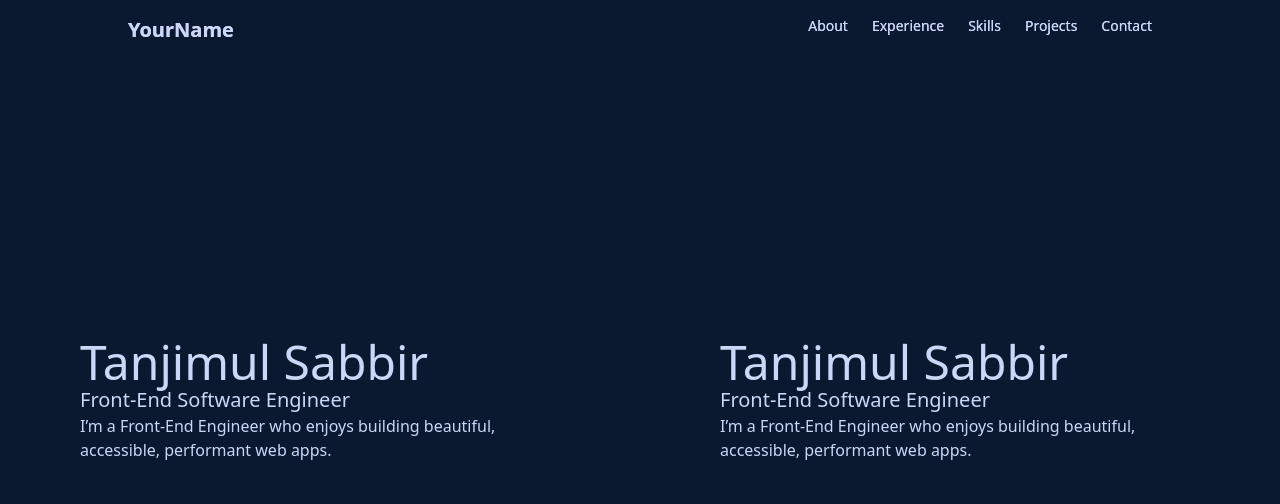
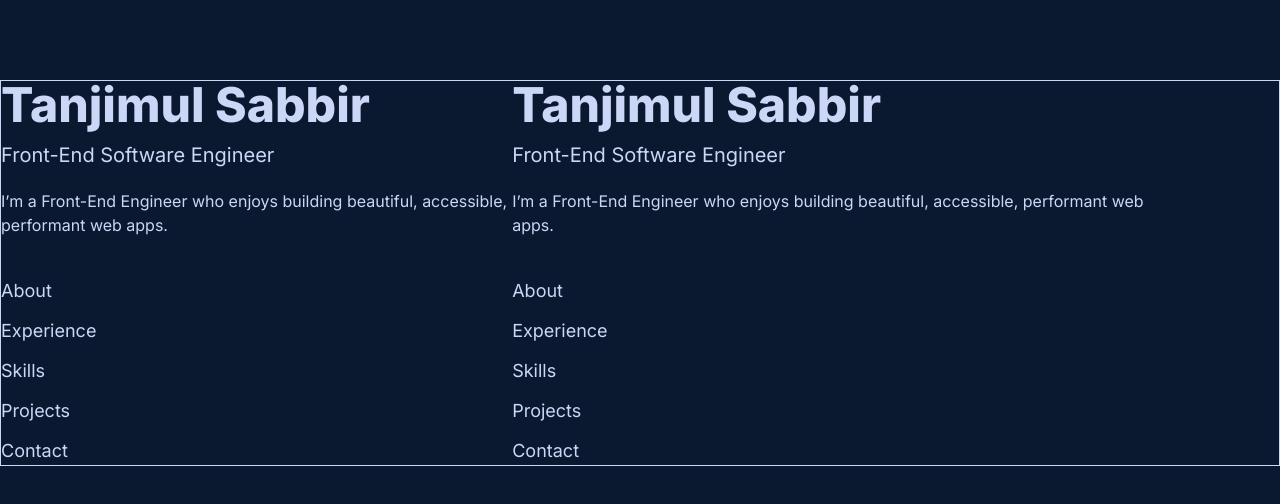
Before and after one commit to TanjimulSabbir/personal-portfolio-v2, a Next.js app: page /pages/introduction in a window 1280 px wide. Shown: the top 504 px of the page. Built offline with nearby package versions, Linux system fonts and the light colour scheme.

Commit message:
Refactor Header component and update Introduction page layout; enhance global styles

```diff
--- a/app/components/Header/Header.tsx
+++ b/app/components/Header/Header.tsx
@@ -1,36 +1,35 @@
+import Link from "next/link";
+
 export default function Header() {
   return (
-    <header className="fixed top-0 left-0 right-0 z-50 bg-background p-4">
-      <nav className="max-w-5xl mx-auto flex justify-between">
-        <h1 className="text-accent font-bold text-xl">YourName</h1>
-        <ul className="flex gap-6 text-sm text-textSecondary">
+    <header className="mt-10">
+      <ul className="text-lg text-title space-y-3">
         <li>
-            <a href="#about" className="hover:text-accent">
+          <Link href="#about" className="hover:text-accent">
             About
-            </a>
+          </Link>
         </li>
         <li>
-            <a href="#experience" className="hover:text-accent">
+          <Link href="#experience" className="hover:text-accent">
             Experience
-            </a>
+          </Link>
         </li>
         <li>
-            <a href="#skills" className="hover:text-accent">
+          <Link href="#skills" className="hover:text-accent">
             Skills
-            </a>
+          </Link>
         </li>
         <li>
-            <a href="#projects" className="hover:text-accent">
+          <Link href="#projects" className="hover:text-accent">
             Projects
-            </a>
+          </Link>
         </li>
         <li>
-            <a href="#projects" className="hover:text-accent">
+          <Link href="#projects" className="hover:text-accent">
             Contact
-            </a>
+          </Link>
         </li>
       </ul>
-      </nav>
     </header>
   );
 }
--- a/app/layout.tsx
+++ b/app/layout.tsx
@@ -49,7 +49,7 @@ export default function RootLayout({
   return (
     <html lang="en">
       <body
-        className={`${inter.variable} antialiased flex items-center justify-between`}
+        className={`${inter.variable} antialiased mt-20 container max-w-screen-2xl mx-auto grid grid-cols-[40%_50%] border`}
       >
         <Introduction />
         {children}
--- a/app/pages/introduction/page.tsx
+++ b/app/pages/introduction/page.tsx
@@ -2,11 +2,11 @@ import Header from "@/app/components/Header/Header";
 
 export default function Introduction() {
   return (
-    <div className="flex flex-col items-center justify-center min-h-screen p-8 pb-20 gap-16 sm:p-20 font-sans">
+    <div className="">
       <div>
-        <h1 className="text-5xl">Tanjimul Sabbir</h1>
-        <h3 className="text-xl">Front-End Software Engineer</h3>
-        <p>
+        <h1 className="text-5xl font-extrabold">Tanjimul Sabbir</h1>
+        <h3 className="text-xl mt-3">Front-End Software Engineer</h3>
+        <p className="mt-5">
           I’m a Front-End Engineer who enjoys building beautiful, accessible,
           performant web apps.
         </p>
--- a/app/styles/global.css
+++ b/app/styles/global.css
@@ -5,3 +5,15 @@ body {
   color: #ccd6f6;
   font-family: "Inter", sans-serif;
 }
+@theme {
+  --color-background: #0a192f;
+  --color-text: #ccd6f6;
+  --color-primary: #e2e8f0;
+  --color-secondary: #94a3b8;
+  --color-hover: #5eead4;
+  --breakpoint-2xl: 1400px;
+}
+
+@layer components {
+
+}
```
Lines whose indentation alone changed are shown as unchanged.
